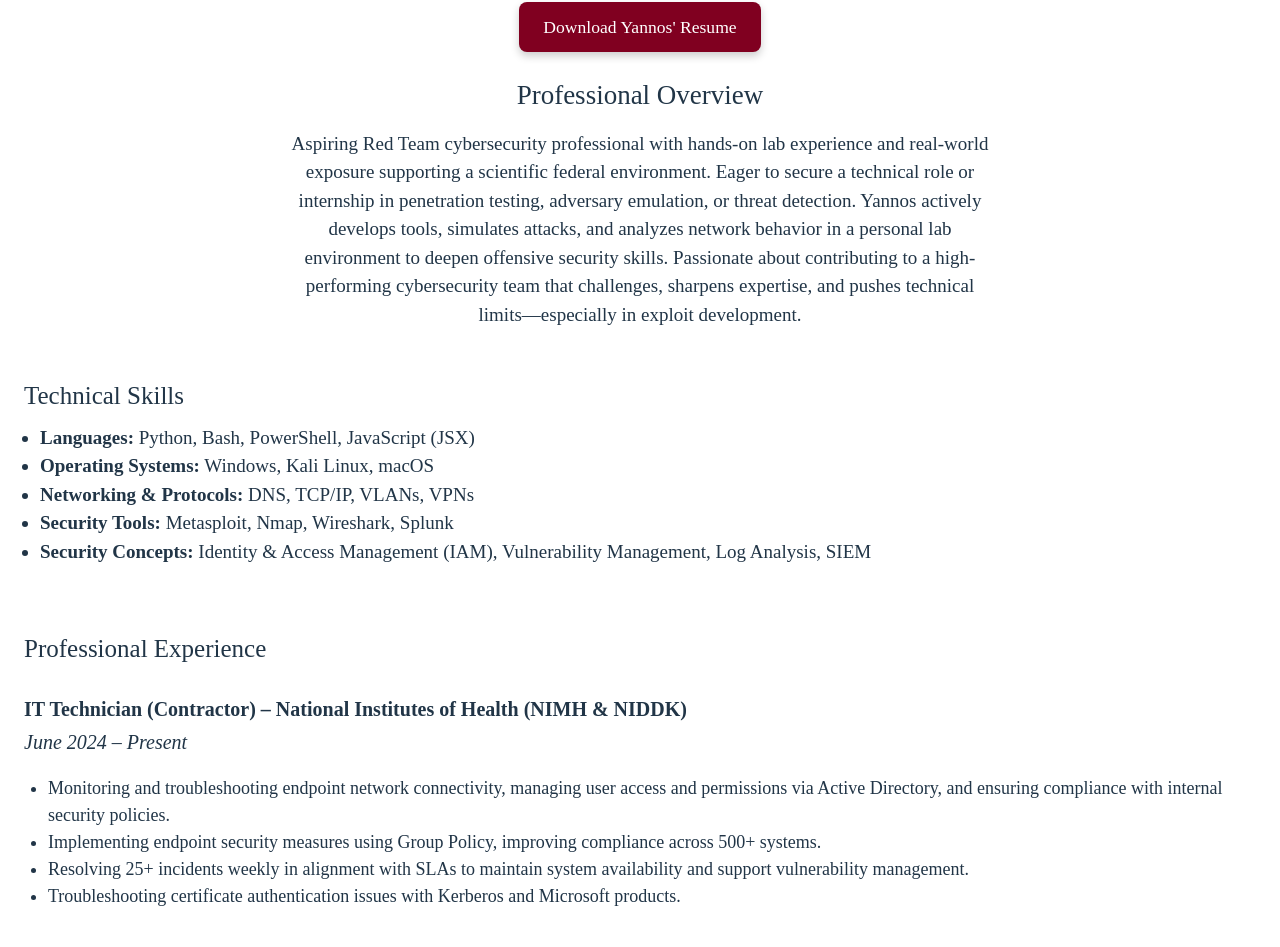
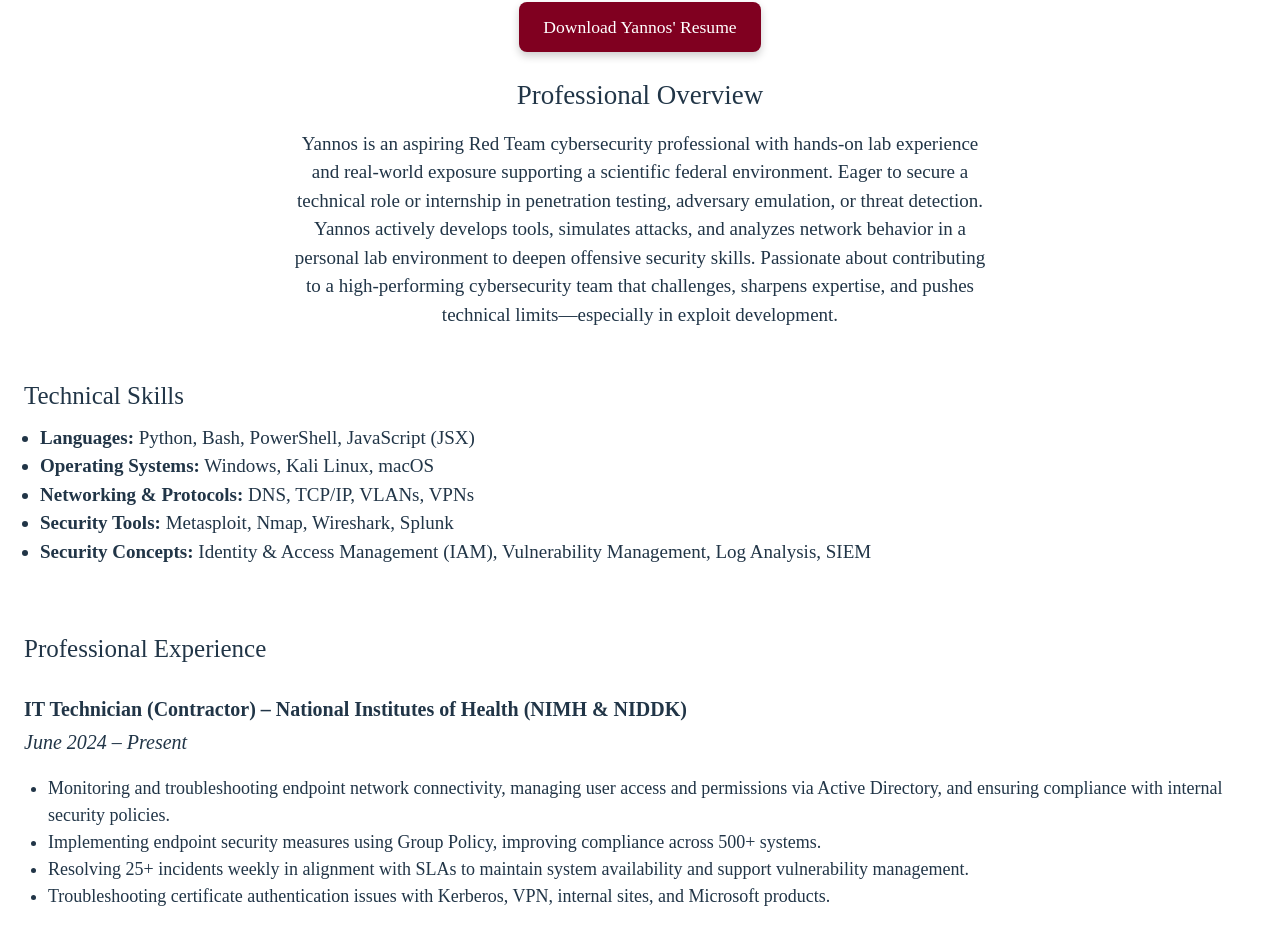
Before and after one commit to Yankbot/Professional-Portfolio, a React (Vite) app: page /#/resume in a window 1280 px wide. Shown: the part 139-1086 px from the top of the page. Built offline with nearby package versions, Linux system fonts and the light colour scheme.

Commit message:
Update Resume.jsx

```diff
--- a/src/pages/Resume.jsx
+++ b/src/pages/Resume.jsx
@@ -22,7 +22,7 @@ export default function Resume() {
         <div style={{textAlign: "center", fontSize: "18px"}}>
             <h2 style={{fontWeight: 200}}> Professional Overview</h2>
             <p style={{maxWidth: "700px", margin: "0 auto", fontWeight: 300, fontSize: "19px", marginTop: "-.5rem"}}>
-             Aspiring Red Team cybersecurity professional with hands-on lab experience and real-world exposure supporting a scientific federal environment. Eager to secure a technical role or internship in penetration testing, adversary emulation, or threat detection. Yannos actively develops tools, simulates attacks, and analyzes network behavior in a personal lab environment to deepen offensive security skills. Passionate about contributing to a high-performing cybersecurity team that challenges, sharpens expertise, and pushes technical limits—especially in exploit development.
+             Yannos is an aspiring Red Team cybersecurity professional with hands-on lab experience and real-world exposure supporting a scientific federal environment. Eager to secure a technical role or internship in penetration testing, adversary emulation, or threat detection. Yannos actively develops tools, simulates attacks, and analyzes network behavior in a personal lab environment to deepen offensive security skills. Passionate about contributing to a high-performing cybersecurity team that challenges, sharpens expertise, and pushes technical limits—especially in exploit development.
             </p>
         </div>
         <div style={{textAlign: "left", marginTop: "3rem", fontSize: "20px"}}>
@@ -45,7 +45,7 @@ export default function Resume() {
                 <li>Monitoring and troubleshooting endpoint network connectivity, managing user access and permissions via Active Directory, and ensuring compliance with internal security policies.</li>
                 <li>Implementing endpoint security measures using Group Policy, improving compliance across 500+ systems.</li>
                 <li>Resolving 25+ incidents weekly in alignment with SLAs to maintain system availability and support vulnerability management.</li>
-                <li>Troubleshooting certificate authentication issues with Kerberos and Microsoft products.</li>
+                <li>Troubleshooting certificate authentication issues with Kerberos, VPN, internal sites, and Microsoft products.</li>
             </ul>
         </div>
         <div>
```
